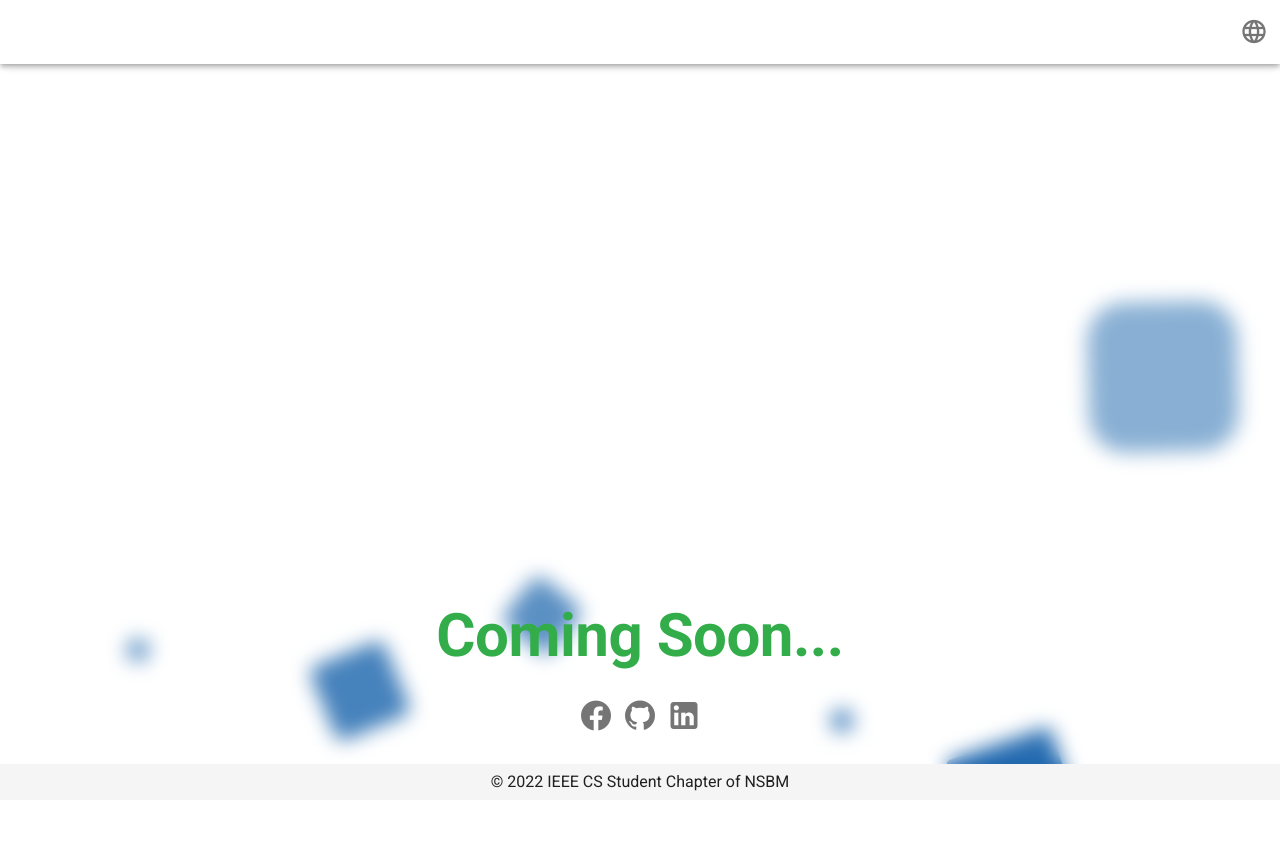
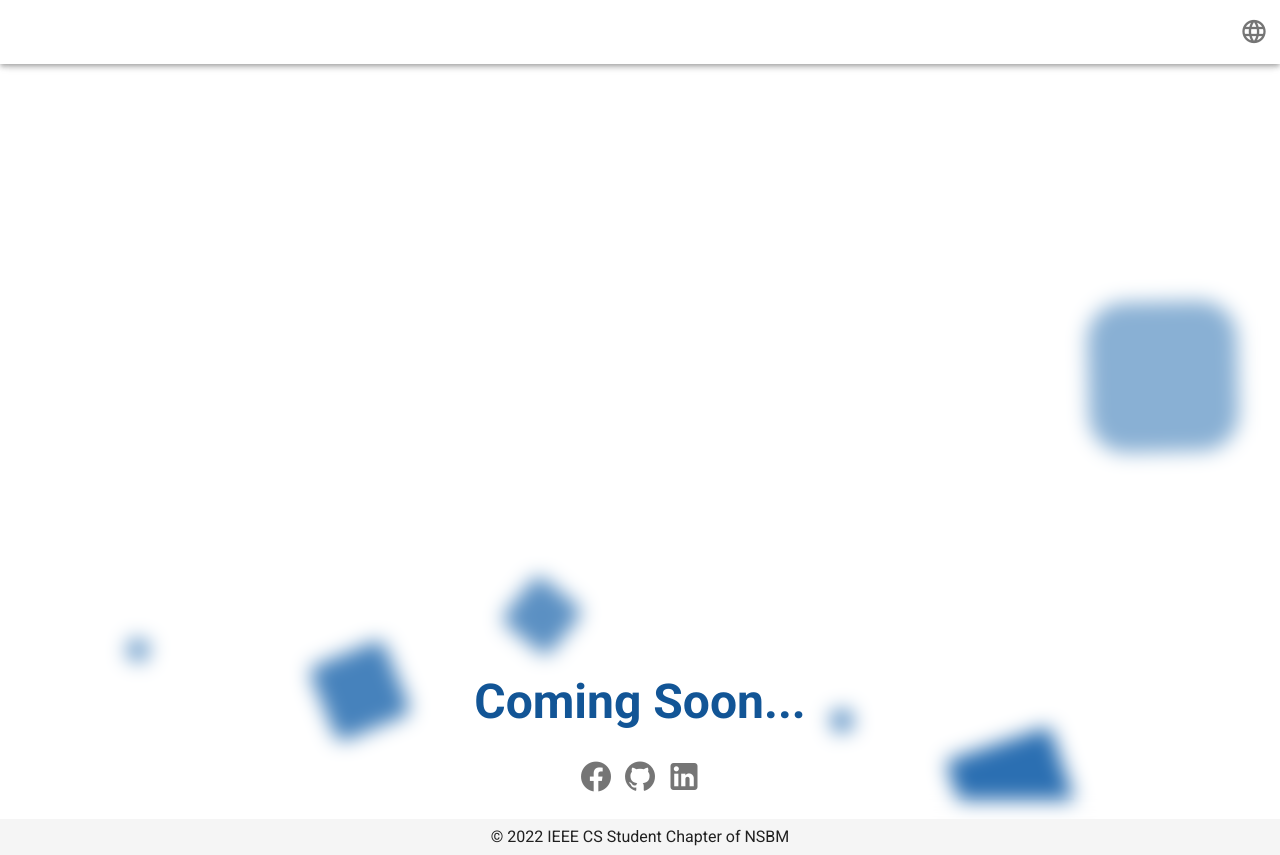
Before and after one commit to Nikila99gimhan/MADFest-Website, a Nuxt app: page / in a window 1280 px wide. Before the commit the page ends 800 px from the top, so only its background shows below. Built offline with nearby package versions, Linux system fonts and the light colour scheme.

Commit message:
Update index.vue

```diff
--- a/pages/index.vue
+++ b/pages/index.vue
@@ -1,7 +1,7 @@
 <template>
   <v-container>
     <v-row no-gutters justify="center">
-      <v-img contain max-width="50%" :src="require('~/assets/logo.png')"></v-img>
+      <v-img contain max-width="60%" :src="require('~/assets/logo.png')"></v-img>
     </v-row>
 
     <v-row class="mt-8" no-gutters justify="center">
@@ -9,7 +9,7 @@
     </v-row>
 
     <v-row class="mt-8" no-gutters justify="center">
-      <span style="color: #32ad4a;" class="text-h2 font-weight-bold">Coming Soon...</span>
+      <span style="color: #125596;" class="text-h3 text-center font-weight-bold">Coming Soon...</span>
     </v-row>
 
     <v-row class="mt-8" no-gutters justify="center">
```
